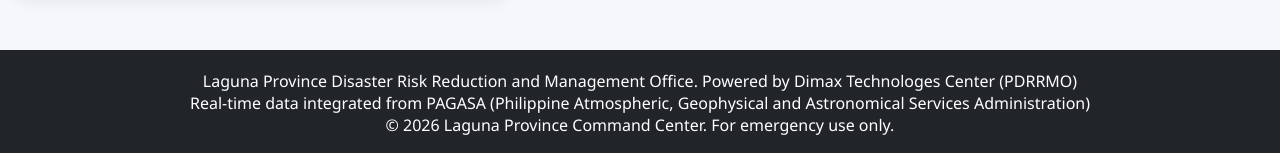
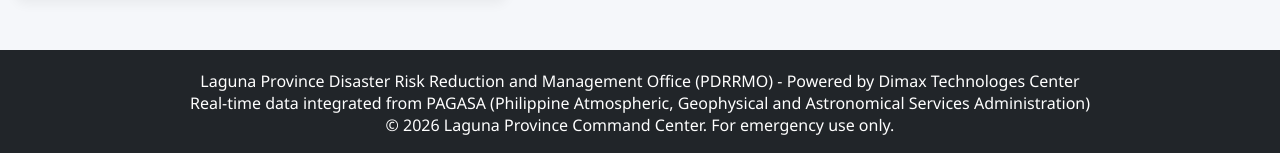
Before and after one commit to rbernal1977abc/-Laguna-Weather-Forecasting-System-, a plain HTML site: page index.html in a window 1280 px wide. Shown: the part 1564-1717 px from the top of the page. Drawn offline with nearby package versions, Linux system fonts and the light colour scheme.

Commit message:
Update footer text for clarity and branding

```diff
--- a/index.html
+++ b/index.html
@@ -526,7 +526,7 @@
 
     <footer>
         <div class="container">
-            <p>Laguna Province Disaster Risk Reduction and Management Office. Powered by Dimax Technologes Center (PDRRMO)</p>
+            <p>Laguna Province Disaster Risk Reduction and Management Office (PDRRMO) - Powered by Dimax Technologes Center</p>
             <p>Real-time data integrated from PAGASA (Philippine Atmospheric, Geophysical and Astronomical Services Administration)</p>
             <p>© 2026 Laguna Province Command Center. For emergency use only.</p>
         </div>
```
